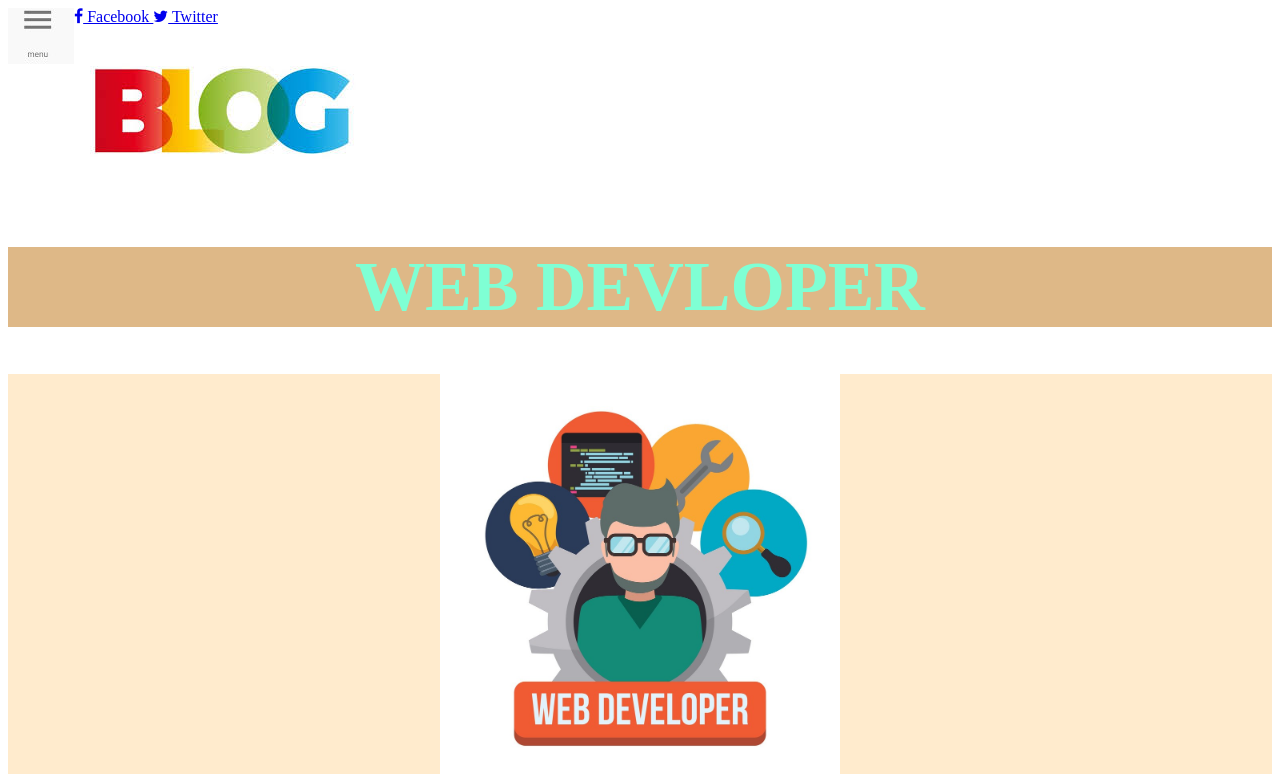
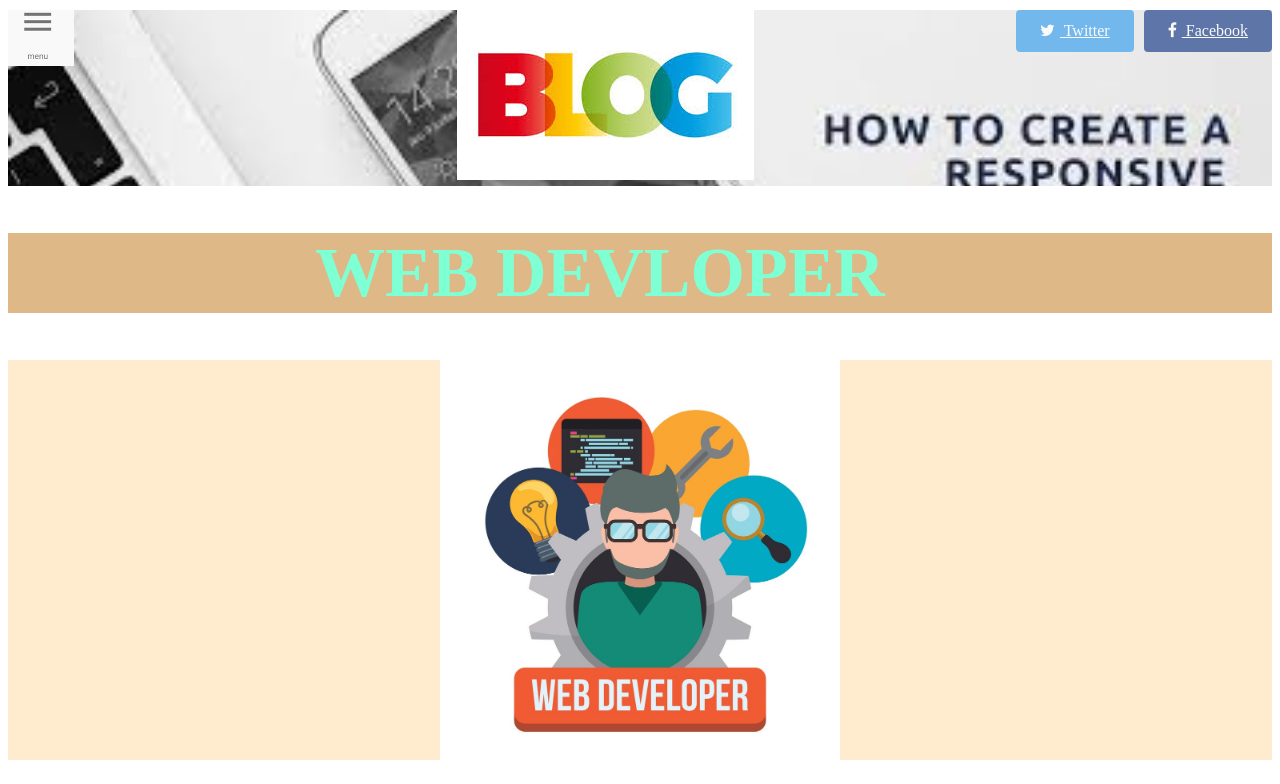
Before and after one commit to pbgupta23/Prashant, a plain HTML site: page Project/index.html in a window 1280 px wide. Shown: the top 784 px of the page. Drawn offline with Linux system fonts and the light colour scheme.

Commit message:
Update stylesheet.css

```diff
--- a/Project/stylesheet.css
+++ b/Project/stylesheet.css
@@ -3,6 +3,9 @@ color: aquamarine;
 background-color: burlywood;
 text-align: center;
 font-size: 35px;
+}
+.webdevlopment h1{
+ margin-right: 80px;
 }
 .text {
     font-size: 20px;
@@ -43,5 +46,43 @@ cursor: pointer;
 border: 1px solid gray;
 }
 .work4 span{
-    color: aliceblue;
+    color: black;
 }
+.webpost {
+text-align: center;
+margin-top: 10px;
+font-size: 25px;
+}
+.facebook {
+background-color: #3b5998;
+}
+
+.twitter {
+background-color: #55acee;
+margin-right: 10px;
+}
+.a {
+padding: 12px 24px;
+color: white;
+display: inline-block;
+opacity: 0.8;
+border-radius: 4px;
+text-align: center;
+float: right;
+}
+
+.a:hover {
+opacity: 1;
+}
+
+.fa {
+margin-right: 5px;
+}
+.webpost img{
+float: center;
+margin-left: 120px;
+}
+.header {
+background-image: url(images.jpg);
+background-size: cover;
+}
```
